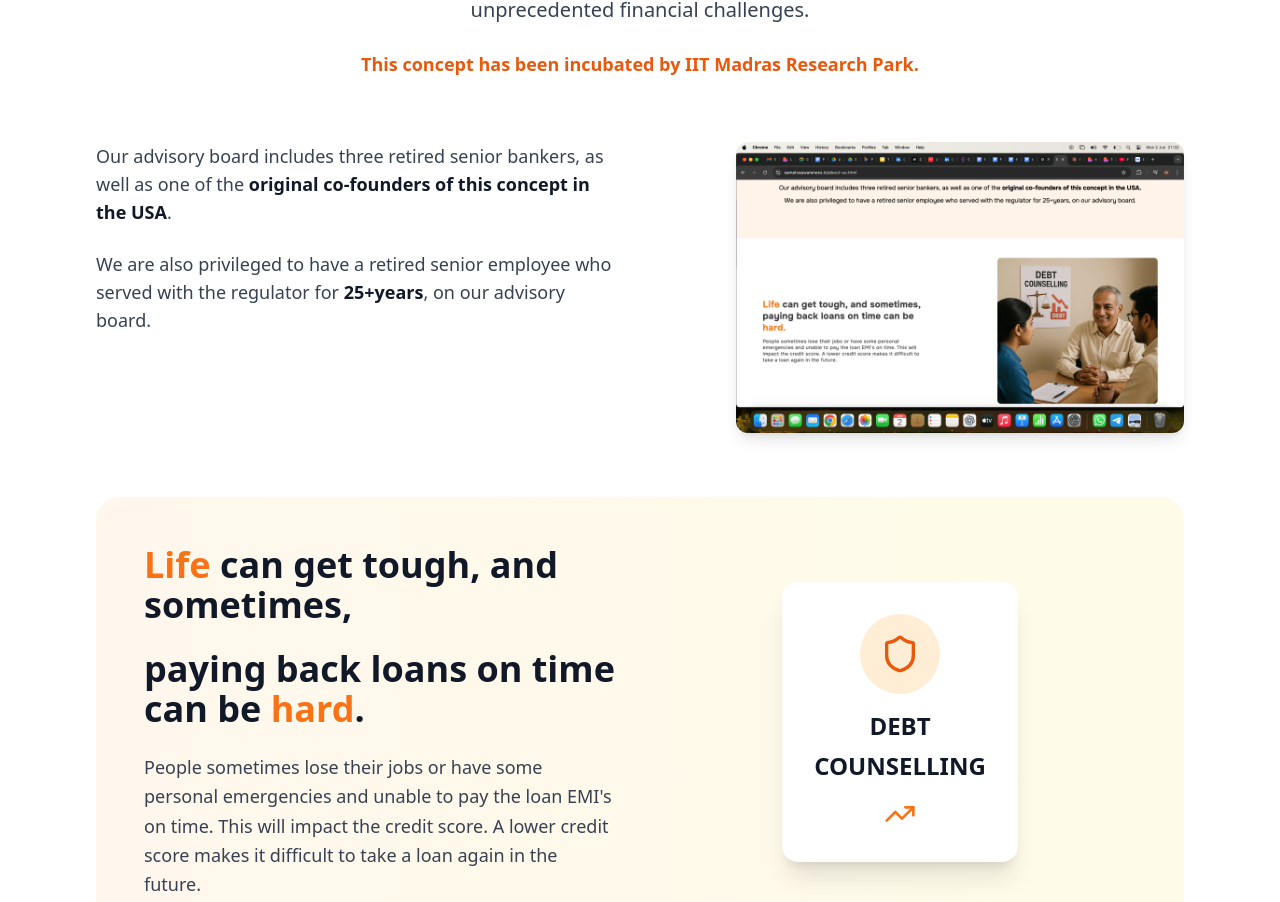
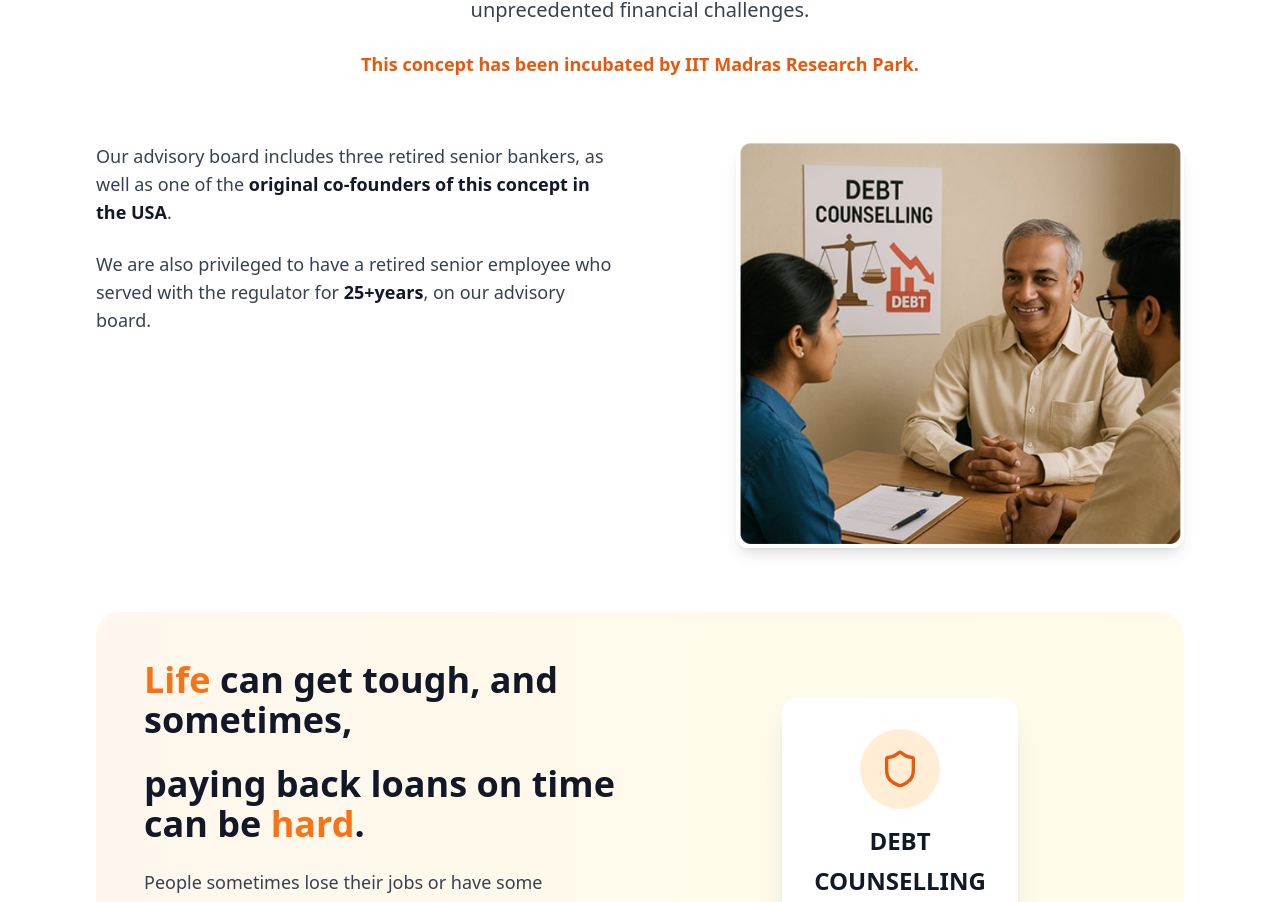
Before and after one commit to GreeseGilbertVijay/soiltecwebsite, a React (Vite) app: page /about in a window 1280 px wide. Shown: the part 997-1899 px from the top of the page. Built offline with nearby package versions, Linux system fonts and the light colour scheme.

Commit message:
Visual edit in Lovable
Edited UI in Lovable

```diff
--- a/src/pages/About.tsx
+++ b/src/pages/About.tsx
@@ -65,7 +65,7 @@ const About = () => {
               </p>
             </div>
             <div className="flex justify-center lg:justify-end">
-              <img src="/lovable-uploads/79380e54-47a8-475a-8371-d541651d4d15.png" alt="Professional Consultation" className="w-full max-w-md rounded-xl shadow-lg" />
+              <img alt="Professional Consultation" className="w-full max-w-md rounded-xl shadow-lg" src="/lovable-uploads/d83dfa36-277f-402f-b45e-8e6b171122ea.png" />
             </div>
           </div>
 
```
Also changed, not shown: public/lovable-uploads/d83dfa36-277f-402f-b45e-8e6b171122ea.png (added), 1 other file (tests, documents, lock files or other folders).
